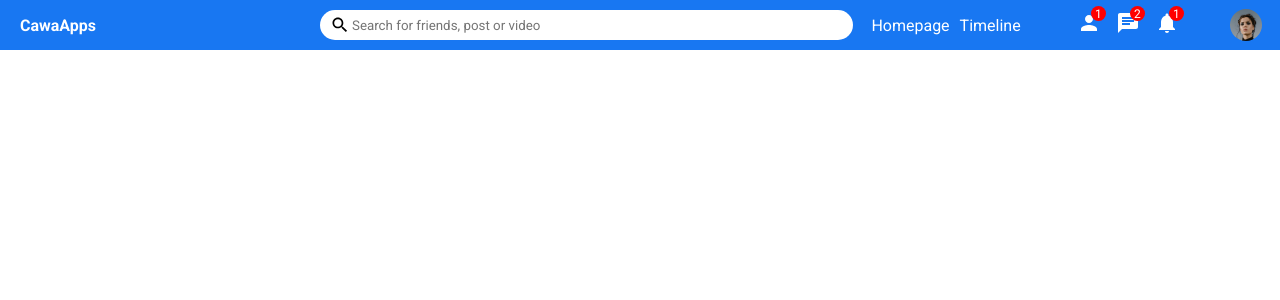
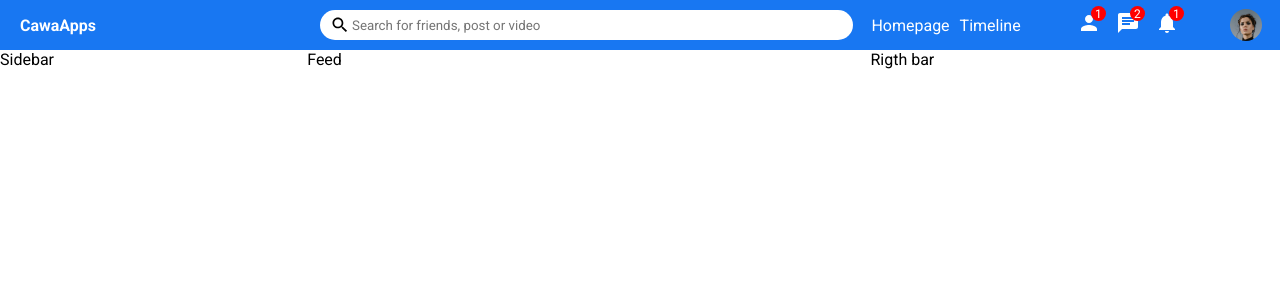
Before and after one commit to youone04/uimediasosial, a React (Create React App) app: page / in a window 1280 px wide. Shown: the top 300 px of the page. Built offline with nearby package versions, Linux system fonts and the light colour scheme; the HTML template or start-up script is replaced by a standard one.

Commit message:
make sidebar

```diff
--- /dev/null
+++ b/src/components/feed/Feed.jsx
@@ -0,0 +1,11 @@
+import './feed.css';
+
+const Feed = () => {
+    return(
+        <div className="feed">
+        Feed
+        </div>
+    )
+}
+
+export default Feed;
--- /dev/null
+++ b/src/components/feed/feed.css
@@ -0,0 +1,3 @@
+.feed{
+    flex: 5.5;
+}
--- /dev/null
+++ b/src/components/rightbar/Rigthbar.jsx
@@ -0,0 +1,10 @@
+import './rigthbar.css';
+
+const Rigthbar = () => {
+    return(
+        <div className="rigthbar">
+        Rigth bar
+        </div>
+    )
+}
+export default Rigthbar;
--- /dev/null
+++ b/src/components/rightbar/rigthbar.css
@@ -0,0 +1,3 @@
+.rigthbar{
+    flex: 4;
+}
--- /dev/null
+++ b/src/components/sidebar/Sidebar.jsx
@@ -0,0 +1,10 @@
+import './sidebar.css';
+
+const Sidebar = () => {
+    return(
+       <div className="sidebar">
+        Sidebar
+        </div>
+    )
+}
+export default Sidebar;
--- /dev/null
+++ b/src/components/sidebar/sidebar.css
@@ -0,0 +1,3 @@
+.sidebar{
+    flex: 3;
+}
--- a/src/pages/home/Home.js
+++ /dev/null
@@ -1,10 +0,0 @@
-import Topbar from "../../components/topbar/Topbar"
-
-const Home = () => {
-    return(
-        <div>
-           <Topbar/>
-        </div>
-    )
-}
-export default Home;
--- /dev/null
+++ b/src/pages/home/Home.jsx
@@ -0,0 +1,19 @@
+import Feed from "../../components/feed/Feed"
+import Rigthbar from "../../components/rightbar/Rigthbar"
+import Sidebar from "../../components/sidebar/Sidebar"
+import Topbar from "../../components/topbar/Topbar"
+import './home.css';
+
+const Home = () => {
+    return(
+        <>
+           <Topbar/>
+           <div className="homeContainer">
+            <Sidebar/>
+            <Feed/>
+            <Rigthbar/>
+           </div>
+        </>
+    )
+}
+export default Home;
--- a/src/pages/home/home.css
+++ b/src/pages/home/home.css
@@ -0,0 +1,4 @@
+.homeContainer{
+    display: flex;
+    width: 100%;
+}
```
Also changed, not shown: note.txt.
